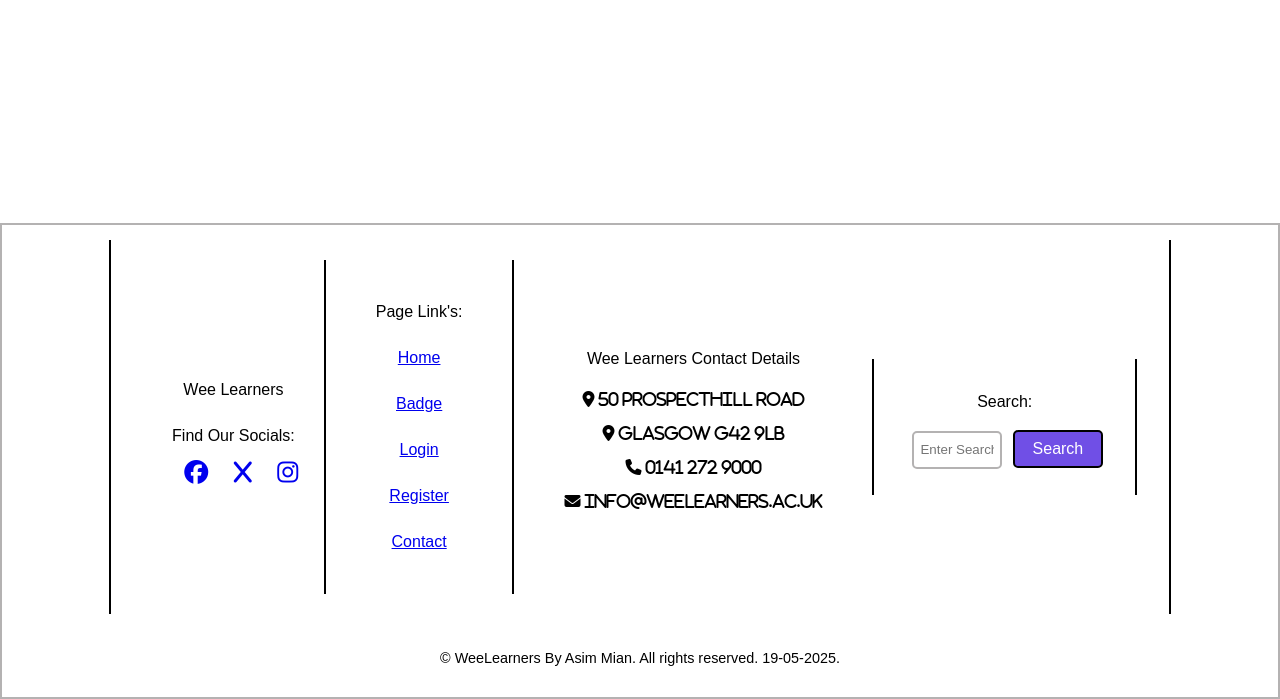
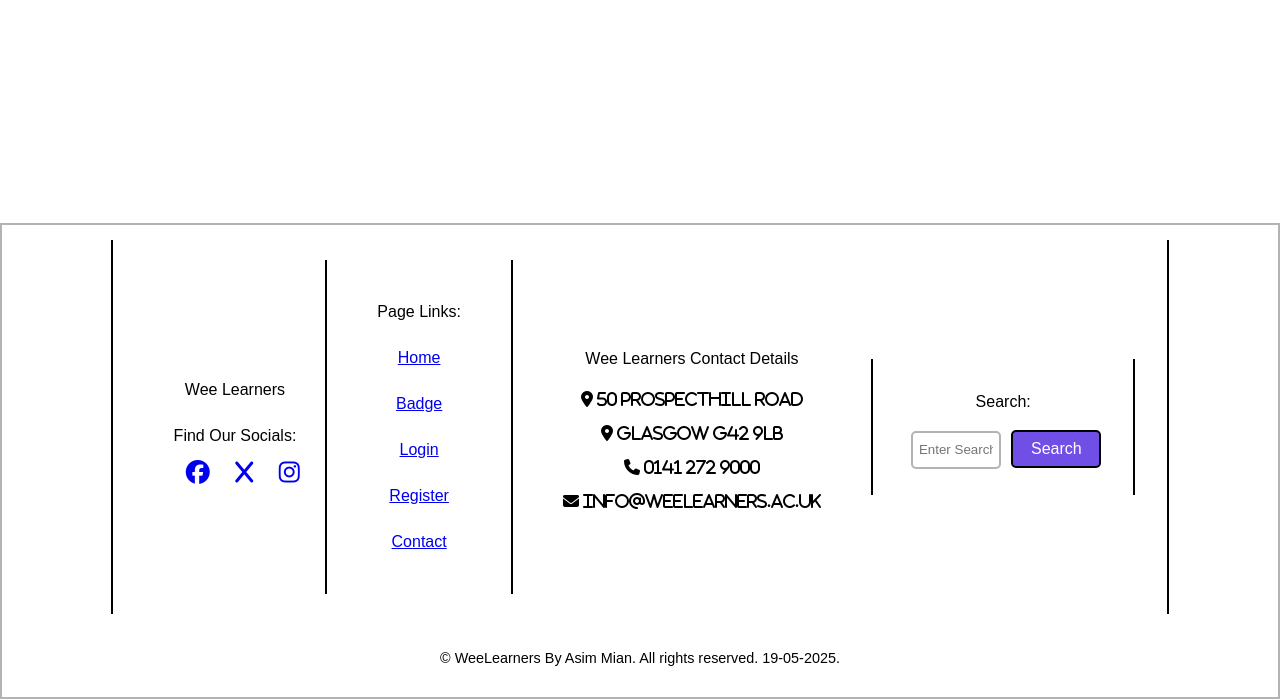
Before and after one commit to asimmian12/GU2, a PHP site: page /GU2/index.php in a window 1280 px wide. Shown: the part 3119-3818 px from the top of the page. Run offline with PHP 8.4, Linux system fonts and the light colour scheme; data comes from the database, SQL or seed files in the repository; some libraries are stand-ins or nearby versions.

Commit message:
Fix typo in footer page links section

```diff
--- a/weelearners/includes/footer.php
+++ b/weelearners/includes/footer.php
@@ -19,7 +19,7 @@
   <section class="footer__col">
       <!-- The text container for footer__address -->
       <section class="paragraph-text">
-        <p class="paragraph-text">Page Link's: </p>
+        <p class="paragraph-text">Page Links: </p>
         <?php if (!isset($_SESSION['loggedin'])) : ?>
             <!-- For non-logged-in users -->
             <p class="paragraph-text"><a href="<?= ROOT_DIR ?>">Home</a></p>
```
